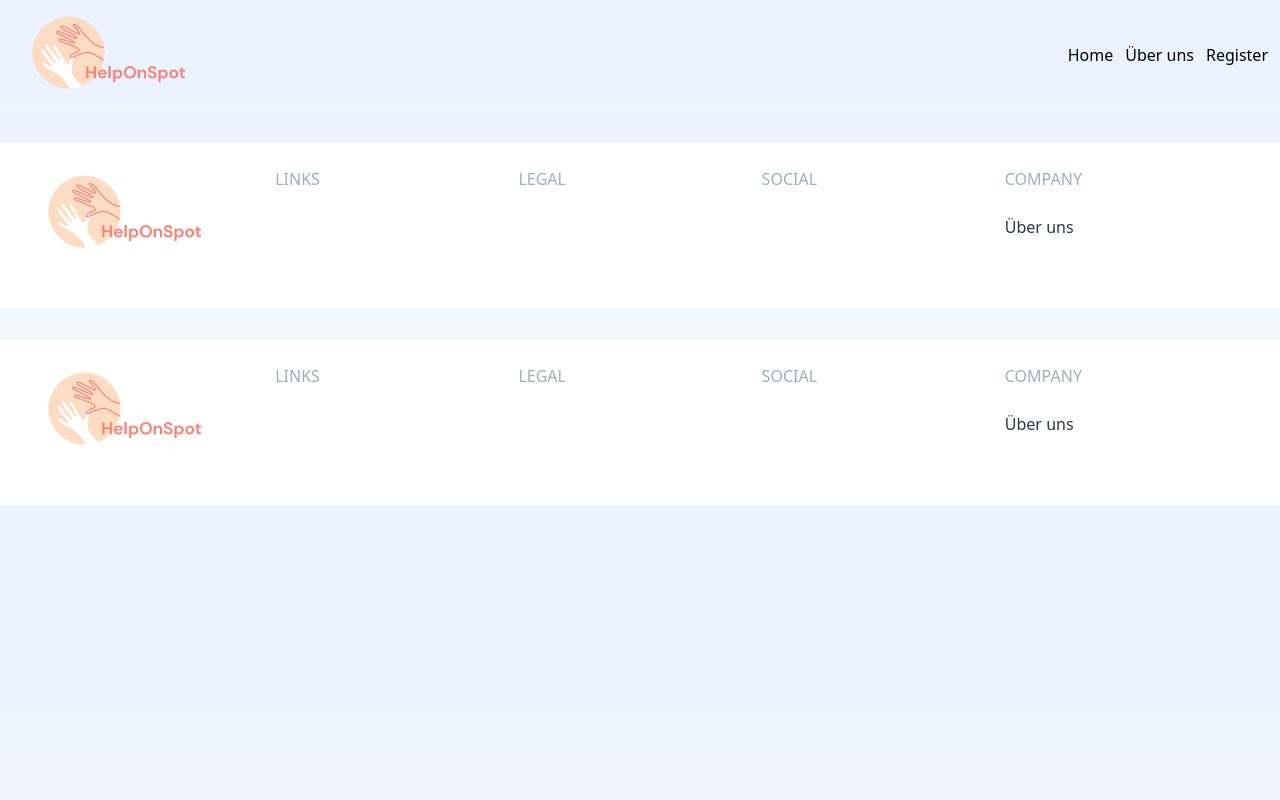
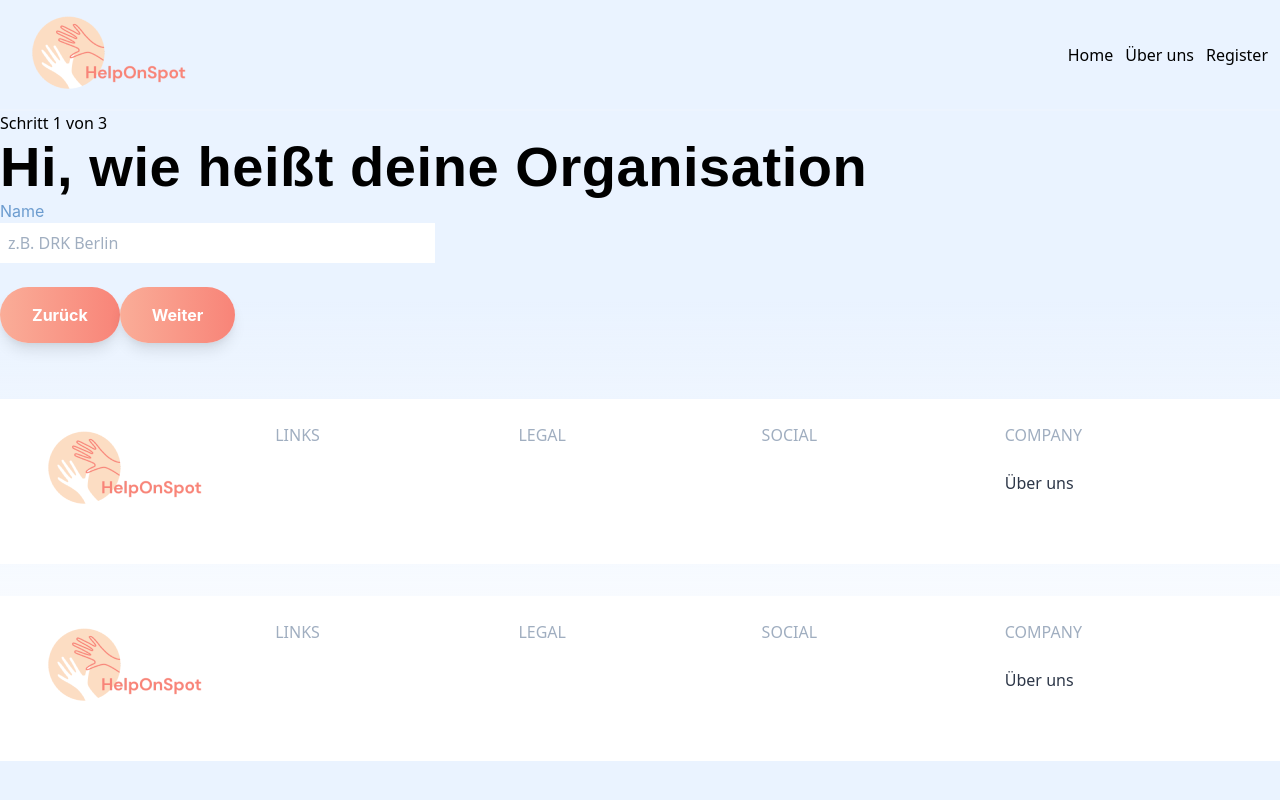
Before and after one commit to Helfer-Portal/helponspot-client, a React (Create React App) app: page /app/organisation/createOrganisation in a window 1280 px wide. Built offline with nearby package versions, Linux system fonts and the light colour scheme.

Commit message:
Upper case components

```diff
--- a/src/features/app/appLayout.jsx
+++ b/src/features/app/AppLayout.jsx
@@ -3,7 +3,7 @@ import "../register1.css";
 import Footer from "../../landing-page/components/footer";
 
 /** Layout for the register desktop story */
-export default function appLayout(props) {
+export default function AppLayout(props) {
   return (
       <div class="h-full">
         <div style={{height: '100vh'}} class="h-full m-n8 align-start justify-start m-auto">
--- a/src/features/app/organisation/onboarding/createOrganisation.jsx
+++ b/src/features/app/organisation/onboarding/CreateOrganisation.jsx
@@ -3,7 +3,7 @@ import ButtonWithLink from "../../../../components/ButtonWithLink";
 import QuestionWithLabel from "../../../../components/QuestionWithLabel";
 import InputWithLabel from "../../../../components/InputWithLabel";
 
-export default function createOrganisation() {
+export default function CreateOrganisation() {
   return (
       <div>
         <QuestionWithLabel
--- a/src/router/index.js
+++ b/src/router/index.js
@@ -13,10 +13,10 @@ import LanderLayout from "../features/landing-page/landerLayout";
 //*********************
 
 
-import createOrganisation from "../features/app/organisation/onboarding/createOrganisation";
+import CreateOrganisation from "../features/app/organisation/onboarding/CreateOrganisation";
 import dashboard from "../features/app/organisation/dashboard";
-import createRequest from "../features/app/organisation/request/createRequest";
-import updateAddress from "../features/app/organisation/onboarding/updateAddress";
+import CreateRequest from "../features/app/organisation/request/CreateRequest";
+import UpdateAddress from "../features/app/organisation/onboarding/UpdateAddress";
 
 //*********************
 //*** LANDING PAGE
@@ -47,13 +47,13 @@ export default function RootRouter() {
                   <RegChooseType />
                 </Route>
                 <Route exact path="/app/organisation/createOrganisation">
-                  <createOrganisation />
+                  <CreateOrganisation/>
                 </Route>
                 <Route exact path="/app/organisation/createOrganisation/standort">
-                  <updateAddress />
+                  <UpdateAddress />
                 </Route>
                 <Route exact path="/app/organisation/request/">
-                  <createRequest />
+                  <CreateRequest />
                 </Route>
                 <Route exact path="/app/organisation/dashboard/">
                   <dashboard />
```
Also changed, not shown: src/features/app/organisation/onboarding/UpdateAddress.jsx (renamed from src/features/app/organisation/onboarding/updateAddress.jsx), src/features/app/organisation/request/CreateRequest.jsx (renamed from src/features/app/organisation/request/createRequest.jsx).
